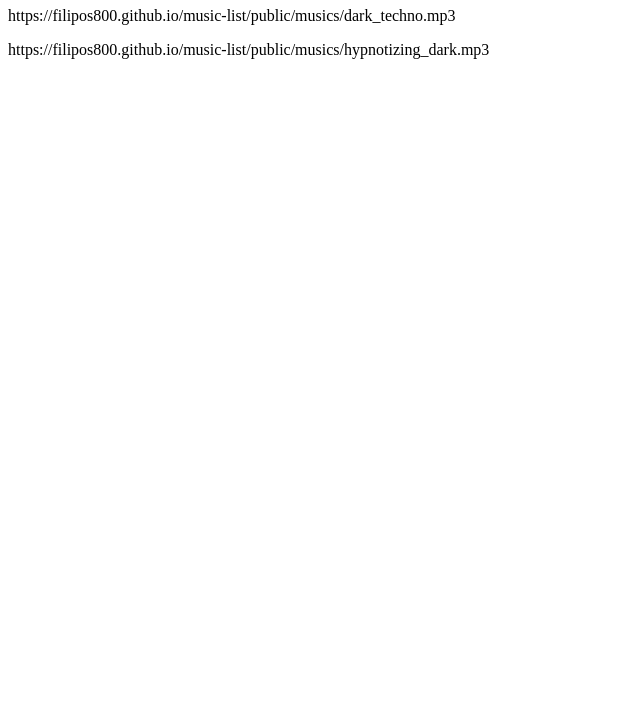
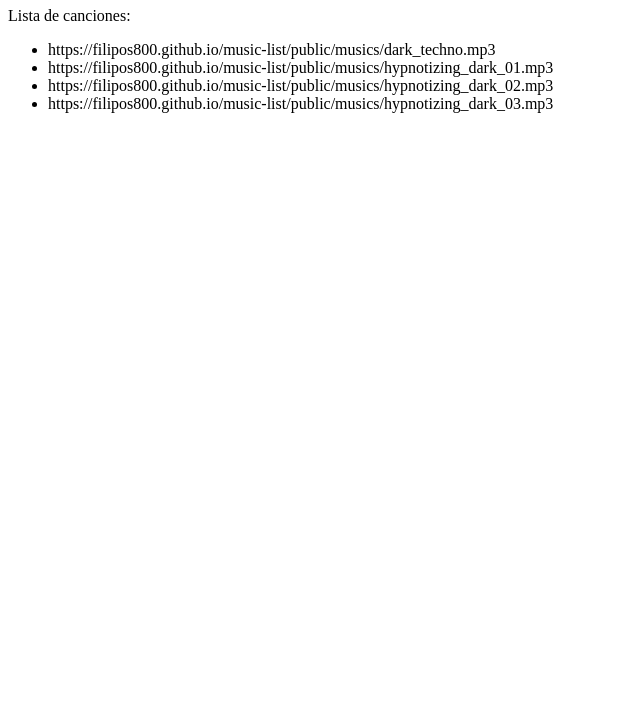
Before and after one commit to filipos800/music-list, a plain HTML site: page index.html in a window 1280 px wide. Shown: the part 73-800 px from the top of the page, without its empty margins (0-640 px from the left). Drawn offline with Linux system fonts and the light colour scheme.

Commit message:
La nueva canción ha sido dividida

```diff
--- a/index.html
+++ b/index.html
@@ -6,8 +6,14 @@
 <body>
 
 <h1>¡Hola!</h1>
-<p>https://filipos800.github.io/music-list/public/musics/dark_techno.mp3</p>
-<p>https://filipos800.github.io/music-list/public/musics/hypnotizing_dark.mp3</p>
+<p>Lista de canciones:</p>
+
+<ul>
+  <li>https://filipos800.github.io/music-list/public/musics/dark_techno.mp3</li>
+  <li>https://filipos800.github.io/music-list/public/musics/hypnotizing_dark_01.mp3</li>
+  <li>https://filipos800.github.io/music-list/public/musics/hypnotizing_dark_02.mp3</li>
+  <li>https://filipos800.github.io/music-list/public/musics/hypnotizing_dark_03.mp3</li>
+</ul>
 
 </body>
 </html>
```
Also changed, not shown: 3 other files.
